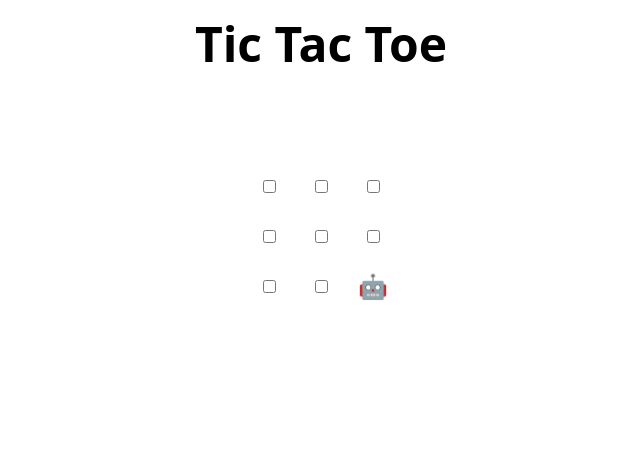
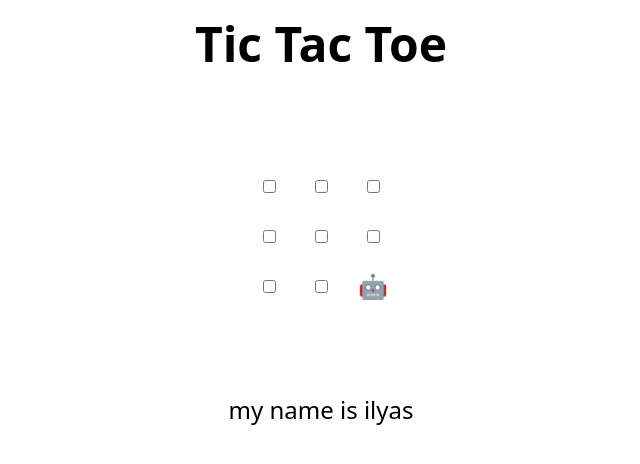
Before and after one commit to Chaudhry-Ilyas/MLSA, a plain HTML site: page index.html in a window 1280 px wide. Shown: the whole page, without its empty margins (319-959 px from the left). Drawn offline with Linux system fonts and the light colour scheme.

Commit message:
Update index.html
hemlo g

```diff
--- a/index.html
+++ b/index.html
@@ -46,7 +46,7 @@
     <td><input type="checkbox" /></td>
   </tr>
 </table>
-
+<p>my name is ilyas</p>
 <h2 hidden>Game over, refresh to play again 🧑‍💻 🤖!</h2>
 
 <script>
```
